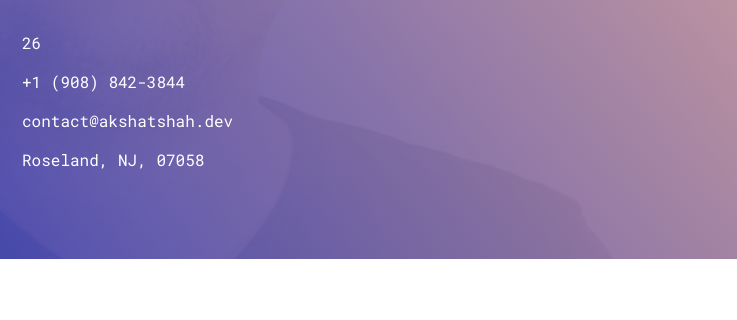
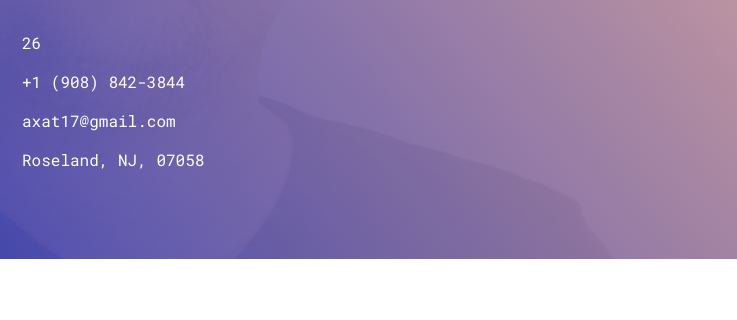
Before and after one commit to axat17/akshatshah-portfolio, a website: page index.html in a window 1280 px wide. Shown: the part 223-543 px from the top of the page, 543-1280 px from the left. Drawn offline with Linux system fonts and the light colour scheme.

```diff
--- a/index.html
+++ b/index.html
@@ -86,7 +86,7 @@
                         <dt>Phone:</dt>
                         <dd><a href="tel:19088423844">+1 (908) 842-3844</a></dd>
                         <dt>Email:</dt>
-                        <dd><a href="mailto:contact@akshatshah.dev">contact@akshatshah.dev</a></dd>
+                        <dd><a href="mailto:axat17@gmail.com">axat17@gmail.com</a></dd>
                         <dt>Address:</dt>
                         <dd>Roseland, NJ, 07058</dd>
                     </dl>
@@ -548,7 +548,7 @@
                         <dt>Phone:</dt>
                         <dd><a href="tel:19088423844">+1 (908) 842-3844</a></dd>
                         <dt>Email:</dt>
-                        <dd><a href="mailto:contact@akshatshah.dev">contact@akshatshah.dev</a></dd>
+                        <dd><a href="mailto:axat17@gmail.com">axat17@gmail.com</a></dd>
                     </dl>
                 </div>
                 <div class="contacts__social">
```
